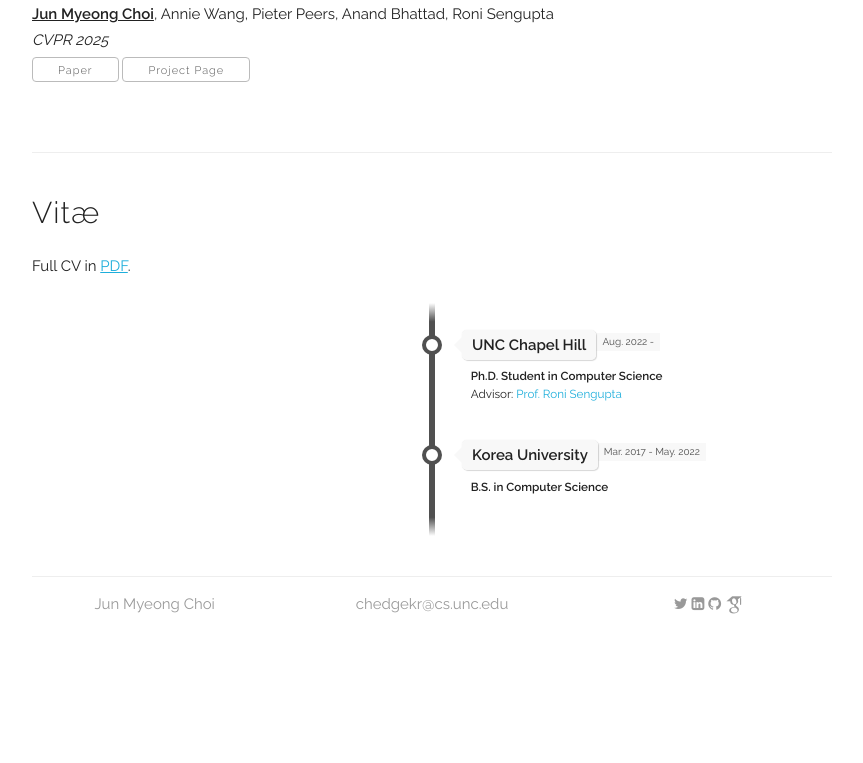
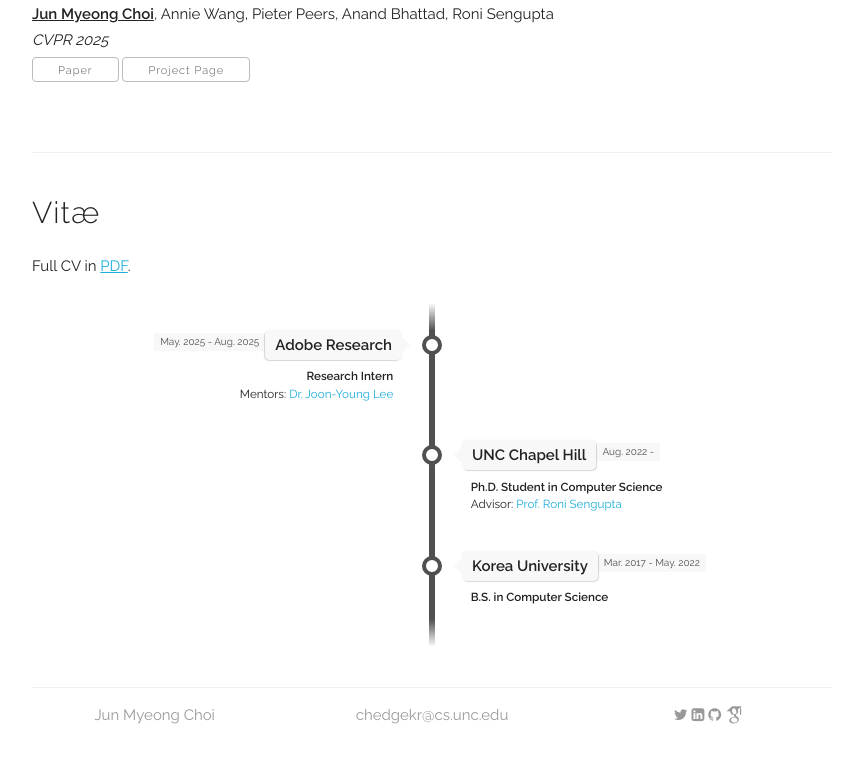
Before and after one commit to chedgekorea/chedgekorea.github.io, a Jekyll site: the page built from index.html, in a window 1280 px wide and 900 px high, scrolled down 1350 px, cut to the strip 133-896 px from the top of the window. Shown: the whole strip, without its empty margins (208-1071 px from the left). Built offline with Jekyll 4.4.1, drawn with Linux system fonts in a browser that asks for light colours; some web fonts are replaced; before the commit the page ends 2139 px from its top, so only the background shows below that.

Commit message:
Update experience.yaml

```diff
--- a/_data/experience.yaml
+++ b/_data/experience.yaml
@@ -1,4 +1,10 @@
 experiences:
+- place: "Adobe Research"
+  time: "May. 2025 - Aug. 2025"
+  title: "Research Intern"
+  subtitle: "Mentors: <a href='https://joonyoung-cv.github.io'  style='text-decoration: none;'>Dr. Joon-Young Lee</a>"
+  category: "work"
+
 - place: "UNC Chapel Hill"
   time: "Aug. 2022 - "
   title: "Ph.D. Student in Computer Science"
```
